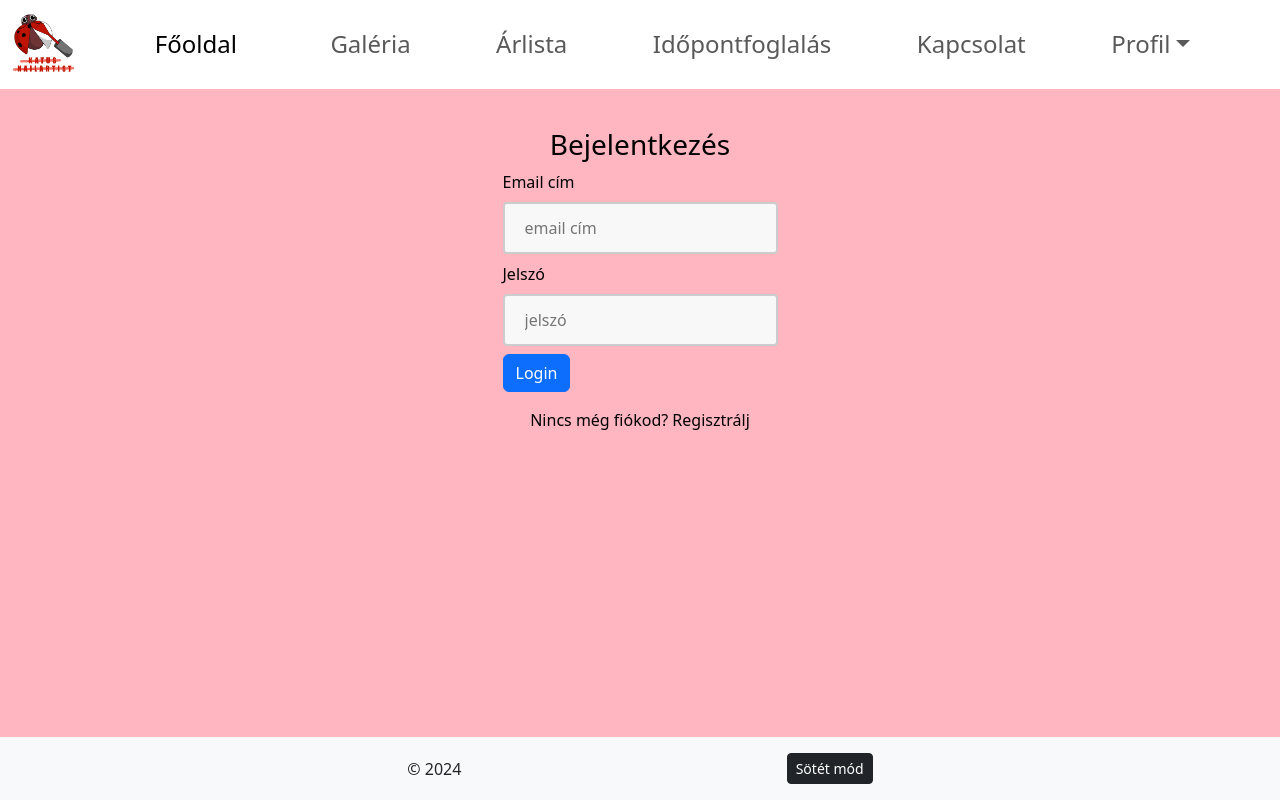
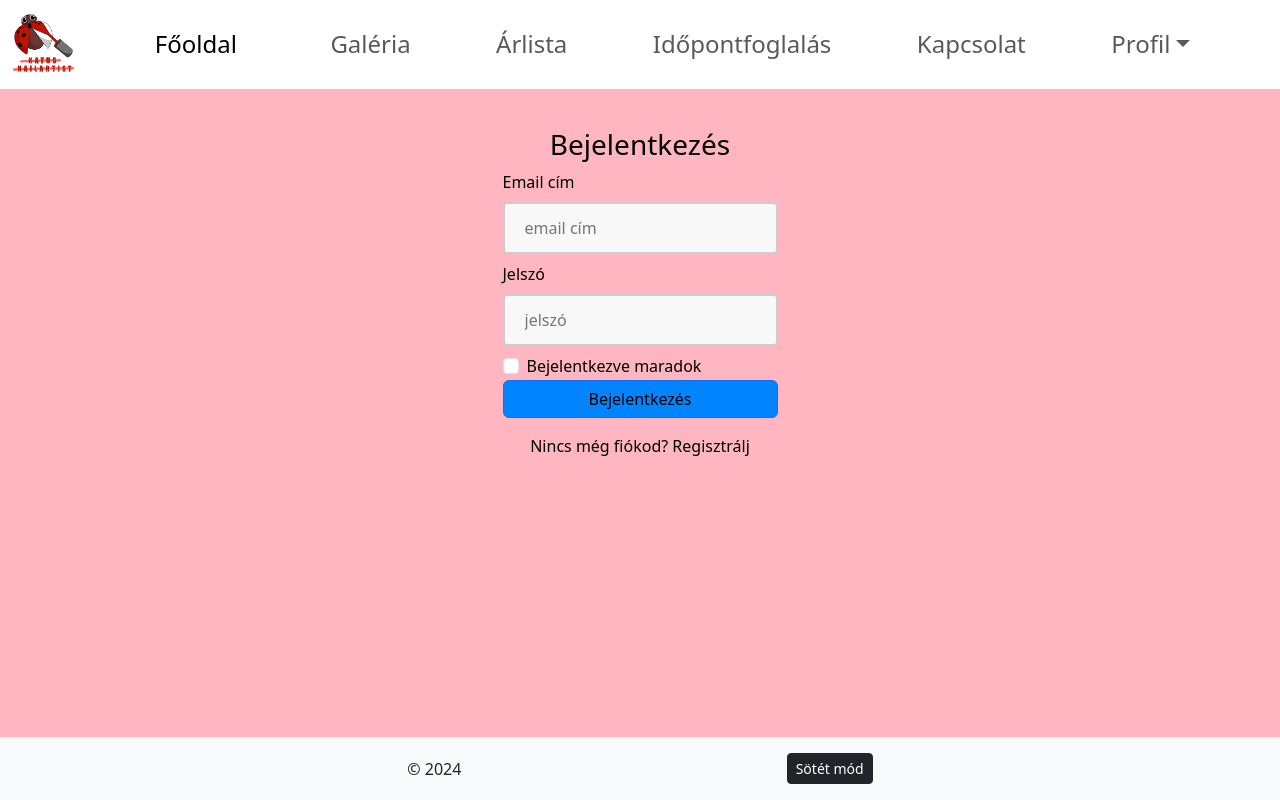
Before and after one commit to Kormos03/IKT_KormosProjekt, a React (Vite) app in the folder frontend/frontend/: page /login in a window 1280 px wide. Built offline with nearby package versions, Linux system fonts and the light colour scheme.

Commit message:
Remember me checkbox added to the loginform

```diff
--- a/frontend/frontend/src/App.css
+++ b/frontend/frontend/src/App.css
@@ -8,7 +8,11 @@ body, #root {
   min-height: 100vh;
   flex-grow: 1;
 }
-
+.btnLogin{
+  background-color: rgb(0, 132, 255);
+  color: #000000;
+  width: 100%;
+}
 .main-content {
   padding-top: 10%;
 }
--- a/frontend/frontend/src/Components/LoginForm.tsx
+++ b/frontend/frontend/src/Components/LoginForm.tsx
@@ -14,6 +14,7 @@ export function LoginForm({ onSuccessfulLogin }: Props) {
     const [email, setEmail] = useState('');
     const [pass, setPass] = useState('');
     const [loginError, setLoginError] = useState('');
+    const [rememberMe, setRememberMe] = useState(false);
 
     async function login(e: FormEvent) {
         e.preventDefault();
@@ -50,6 +51,10 @@ export function LoginForm({ onSuccessfulLogin }: Props) {
         setPass('');
     }
 
+    const handleRememberMe = () => {
+        setRememberMe(!rememberMe);
+    }
+
     return (
         <div className="container login">
             <h3>Bejelentkezés</h3>
@@ -58,7 +63,10 @@ export function LoginForm({ onSuccessfulLogin }: Props) {
                 <StyledInput type="email" id="email" name="email"  onChange={e => setEmail(e.currentTarget.value)} placeholder="email cím"/><br />
                 <label htmlFor="password">Jelszó</label><br />
                 <StyledInput type="password" id="password" name="password"  onChange={e => setPass(e.currentTarget.value)} placeholder="jelszó"/><br />
-                <input className="btn btn-primary btn-md" type='submit' value='Login' />
+                <div className="form-check">
+                <label className="form-check-label"><input className="form-check-input" type='checkbox' onChange={() => handleRememberMe()}/>Bejelentkezve maradok</label>
+                </div>
+                <input className="btn btn-primary btn-md btnLogin" type='submit' value='Bejelentkezés' />
                 <p>{loginError}</p>
             </form>
             <NavLink className="nav-link" to="/register" >Nincs még fiókod? Regisztrálj</NavLink>
```
